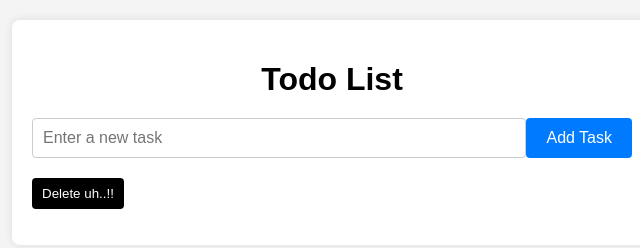
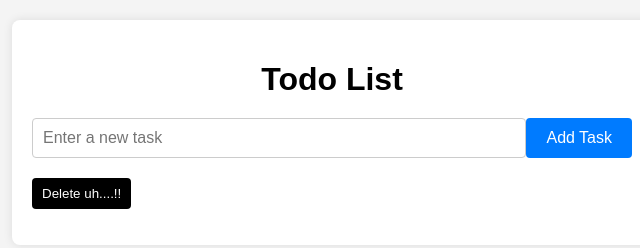
Before and after one commit to Yuva-aj/to-do, a website: page index.html in a window 1280 px wide. Shown: the full height of the page, 308-948 px from the left. Drawn offline with Linux system fonts and the light colour scheme; no server answers.

Commit message:
updated html again and again

```diff
--- a/index.html
+++ b/index.html
@@ -15,7 +15,7 @@
             <input type="text" name="task" placeholder="Enter a new task">
             <input type="submit" value="Add Task">
         </form>
-        <button id="delete-all-btn">Delete uh..!!</button>
+        <button id="delete-all-btn">Delete uh....!!</button>
         <ul>
             <!-- Todo list items will be dynamically updated here -->
         </ul>
```
